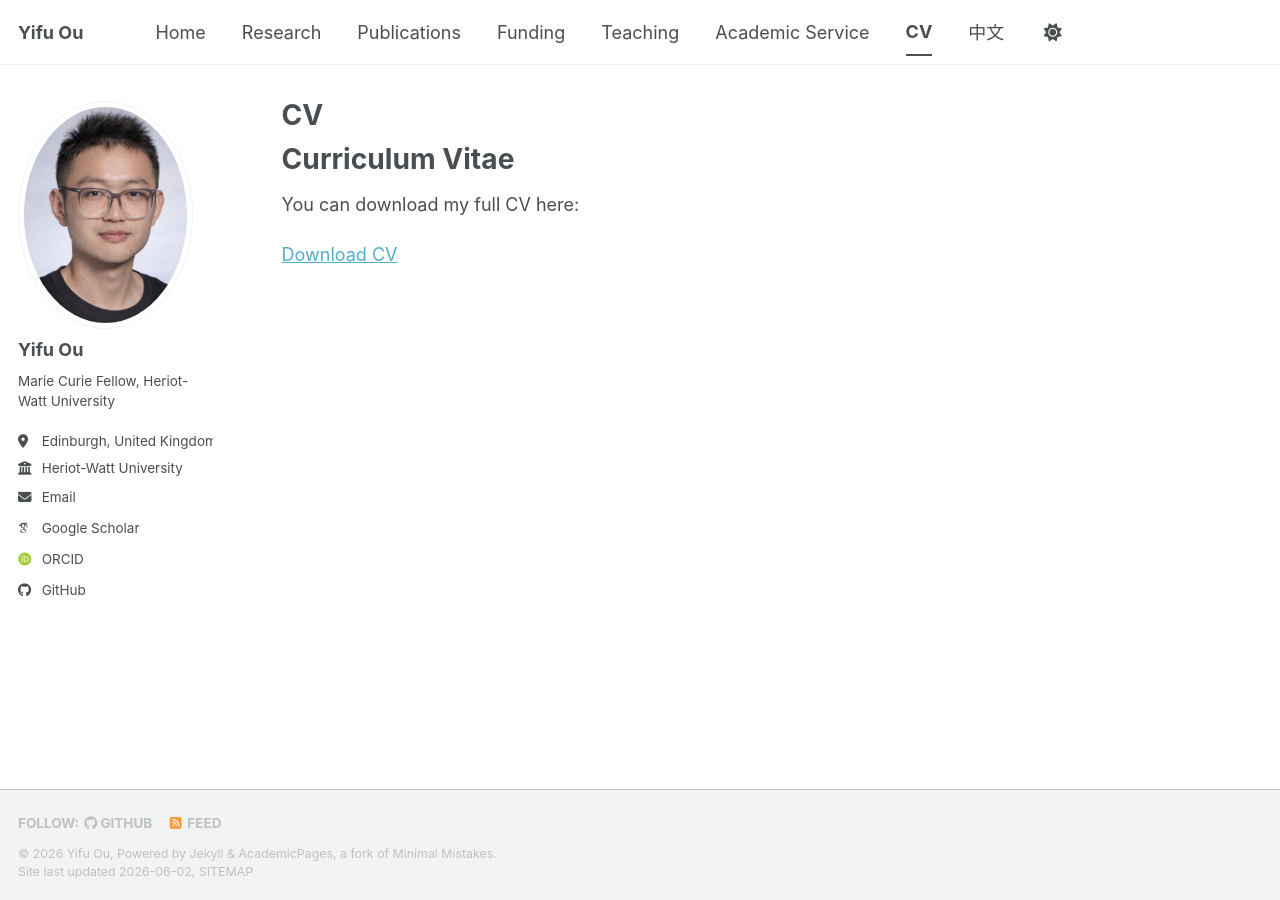
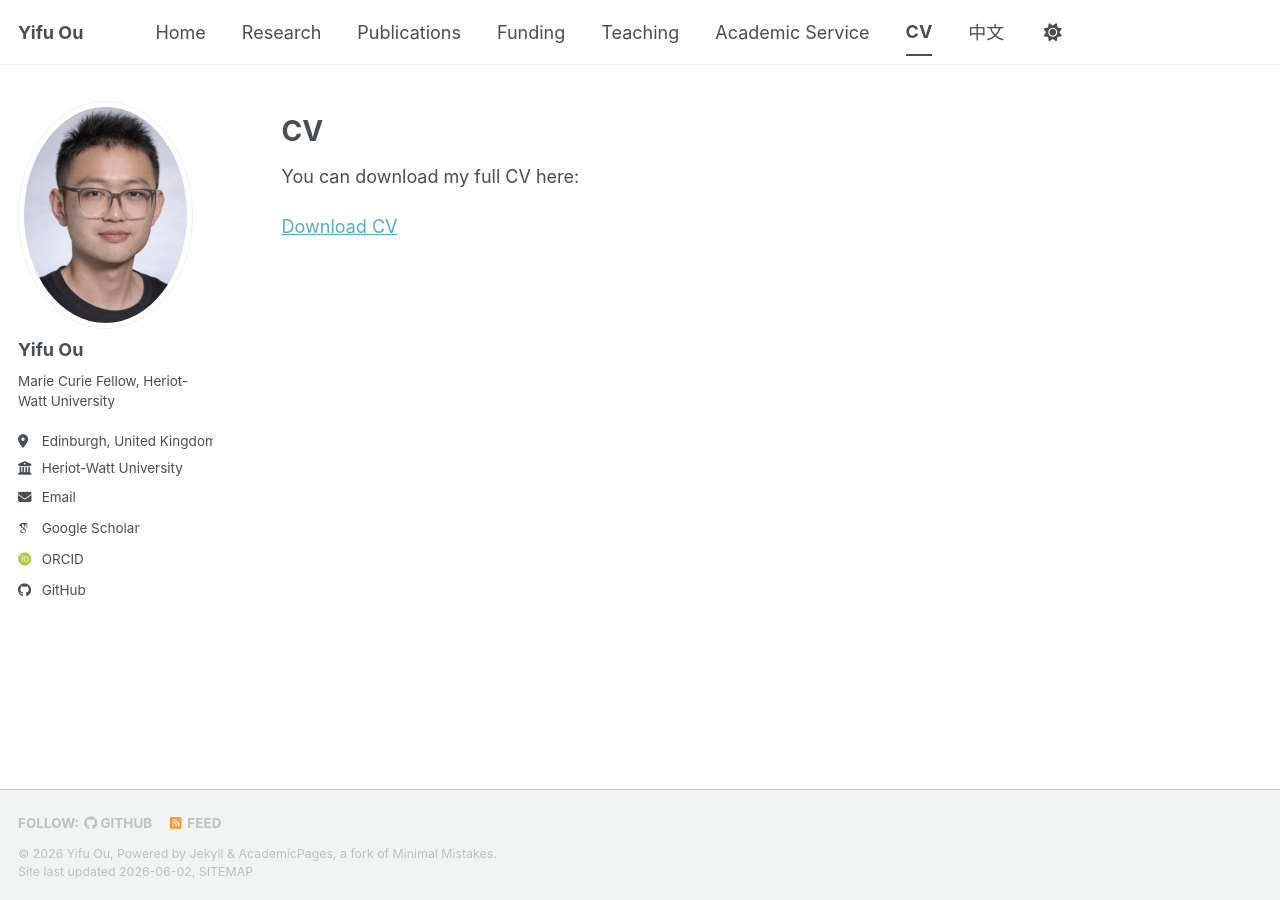
Before and after one commit to YifuOu/YifuOu.github.io, a Jekyll site: the page built from _pages/cv.md, in a window 1280 px wide. Built offline with Jekyll 4.4.1, drawn with Linux system fonts in a browser that asks for light colours; some web fonts are replaced; a script bundle is joined from its source files by our own code; library files that are not in the unit come from our copies.

Commit message:
Update cv.md

```diff
--- a/_pages/cv.md
+++ b/_pages/cv.md
@@ -1,11 +1,11 @@
 ---
 layout: single
-title: "CV"
+title: ""
 permalink: /cv/
 author_profile: true
 ---
 
-# Curriculum Vitae
+# CV
 
 You can download my full CV here:
 
```
